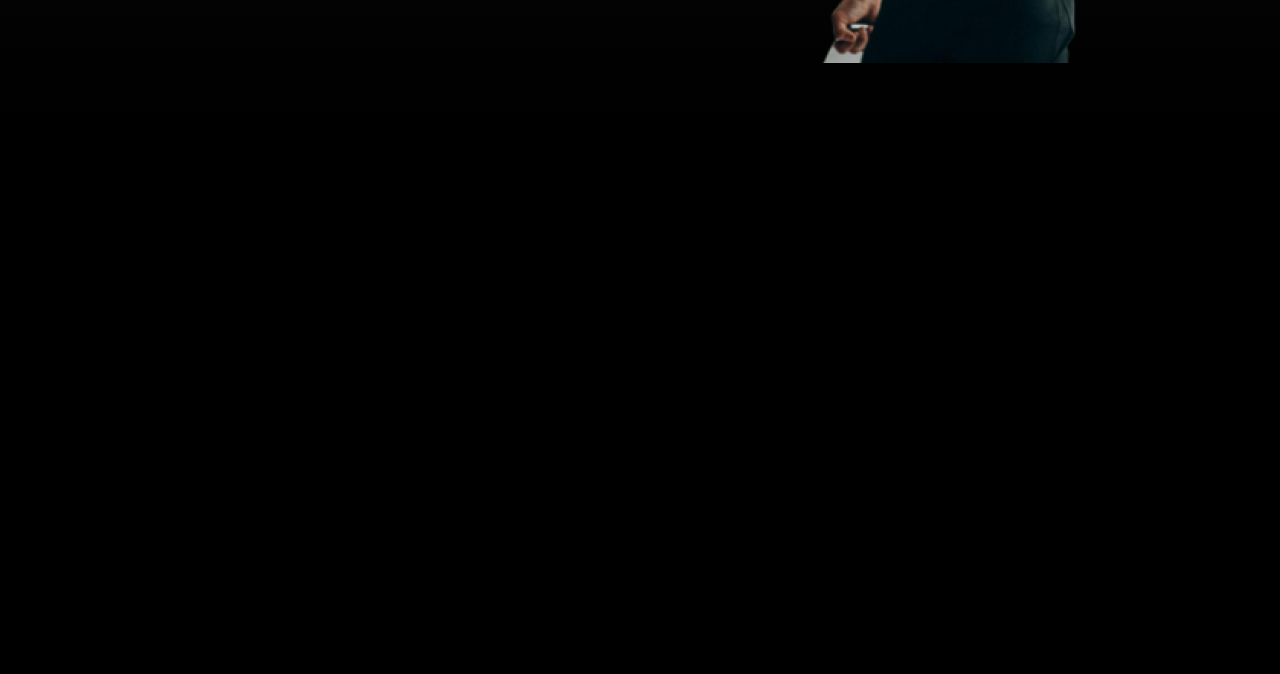
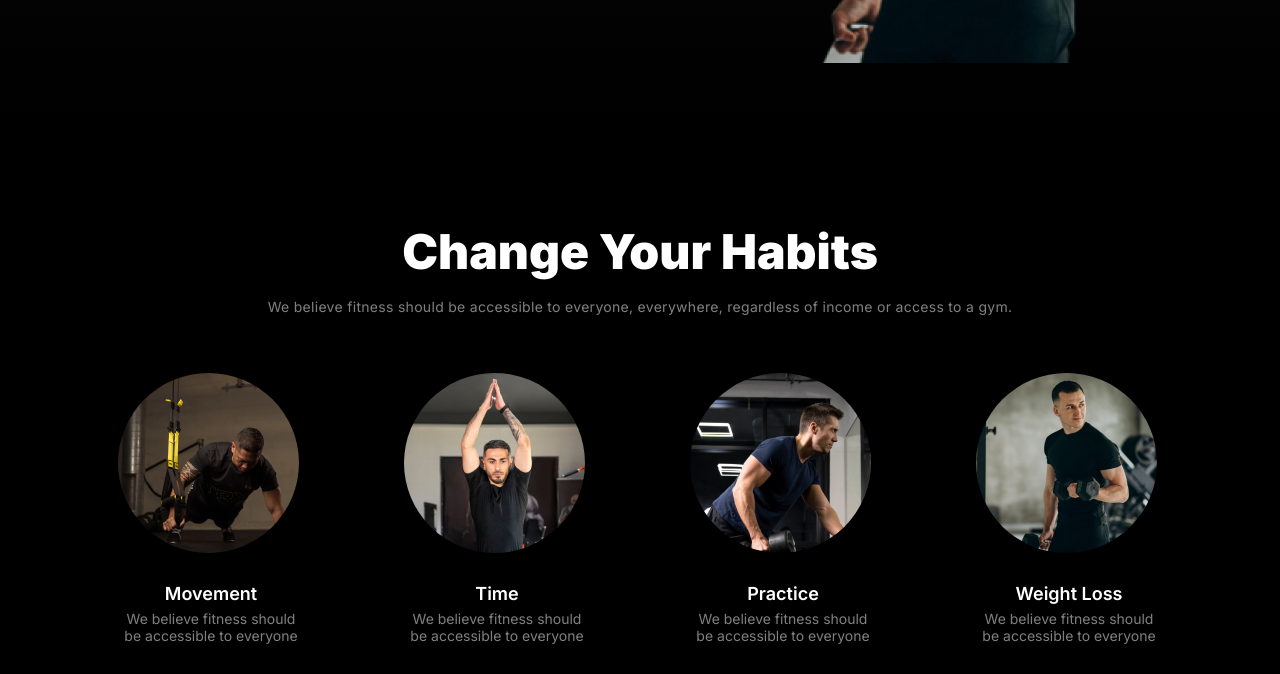
Before and after one commit to Ferdusy111/PH-B10-Assigmnent-02, a plain HTML site: page index.html in a window 1280 px wide. Shown: the part 638-1312 px from the top of the page. Before the commit the page ends 800 px from the top, so only its background shows below. Drawn offline with Linux system fonts and the light colour scheme.

Commit message:
added change habit section

```diff
--- a/index.html
+++ b/index.html
@@ -59,8 +59,35 @@
     </header>
     <main>
     <!--2nd part -->
-    <section>
-
+    <section class="change-habit">
+        <div class="habit-container">
+               <h2 class="habit-title title">Change Your Habits</h2>
+               <p class="habit-subtitle description">We believe fitness should be accessible to everyone,
+                everywhere, regardless of income or
+                access to a gym.</p>
+            <div class="habit-item">
+               <div class="habit">
+                    <img class="habit-img" src="images/image 3.png" alt="">
+                    <p class="habit-name">Movement</p>
+                    <p class="habit-text">We believe fitness should be accessible to everyone</p>
+                </div>
+                <div class="habit">
+                    <img class="habit-img" src="images/image 2.png" alt="">
+                    <p class="habit-name">Time</p>
+                    <p class="habit-text">We believe fitness should be accessible to everyone</p>
+                </div>
+                <div class="habit">
+                    <img class="habit-img" src="images/image 4.png" alt="">
+                    <p class="habit-name">Practice</p>
+                    <p class="habit-text">We believe fitness should be accessible to everyone</p>
+                </div>
+                <div class="habit">
+                    <img class="habit-img" src="images/image 5.png" alt="">
+                    <p class="habit-name">Weight Loss</p>
+                    <p class="habit-text">We believe fitness should be accessible to everyone</p>
+                </div>
+            </div>
+        </div>
     </section>
 
     </main>
--- a/styles/media.css
+++ b/styles/media.css
@@ -1,6 +1,6 @@
 /* ------------------------Responsive navbar------------------------- */
 /* For medium device */
-@media screen and (min-width:576px) and (max-width:992px) {
+@media screen and (min-width:577px) and (max-width:992px) {
     .navbar{
         max-width: 90%;
     }
@@ -20,7 +20,7 @@
 }
 /* ------------------------------Responsive header-------------------------- */
 /* For medium device */
-@media screen and (min-width:576px) and (max-width:992px) {
+@media screen and (min-width:577px) and (max-width:992px) {
     header .banner{
         flex-direction: column;
     }
@@ -74,4 +74,50 @@
         transform: translate(20px,175px);
     }
 }
-/* ------------------Responsive */
+/* ------------------Responsive change habit section-------------------------- */
+/* For medium device */
+@media screen and (min-width:577px) and (max-width:992px) {
+    .change-habit{
+        width:566px;
+        height:850px;
+        margin: 0 auto;
+        /* border: 2px solid yellowgreen; */
+        margin-top: 600px;
+    }
+    .habit-title{
+        margin-bottom: 15px;
+    }
+    .habit-subtitle{
+        margin-bottom: 100px;
+    }
+    .habit-item{
+        display: grid;
+        grid-template-columns: repeat(2,2fr);
+        gap: 30px;
+    }
+    .habit{
+        width: 65%;
+        margin-left: 18%;
+    }
+}
+/* for small device */
+@media screen and (max-width:576px) {
+    .change-habit{
+        margin-top: 600px;
+        width: 100%;
+    }
+    .habit-title{
+        max-width: 95%;
+        /* border: 2px solid red; */
+    }
+    .habit-item{
+        display: grid;
+        grid-template-columns: repeat(1,1fr);
+        gap: 30px;
+        align-items: center;
+    }
+    .habit{
+        width: 180px;
+        margin-left: 28%;
+    }
+}
--- a/styles/style.css
+++ b/styles/style.css
@@ -30,6 +30,17 @@ padding: 14px 35px 14px 35px;
 border-radius: 42px;
 background: rgb(230, 83, 60);
 border: none;
+}
+.title{
+    color: rgb(255, 255, 255);
+    font-size: 3rem;
+    font-weight: 900;
+}
+.description{
+    color: rgba(255, 255, 255, 0.5);
+    font-size: 14px;
+    font-weight: 400;
+    margin-top: 14px;
 }
 
 
@@ -194,3 +205,47 @@ header .banner{
     font-size: 13px;
     font-weight: 400;
 }
+/* _________________________________2ND PART____________________________________ */
+.change-habit{
+    width:1044px;
+    height:452px;
+    margin: 0 auto;
+    margin-top: 100px;
+    /* border: 2px solid yellowgreen; */
+}
+.habit-title{
+    text-align: center;
+}
+.habit-subtitle{
+    text-align: center;
+    margin-bottom: 54px;
+    line-height: 24px;
+    letter-spacing: 0.3px;
+}
+.habit-item{
+    display: grid;
+    grid-template-columns: repeat(4,1fr);
+    gap: 100px;
+}
+.habit{
+    height:275px ;
+    /* border: 2px solid red; */
+}
+.habit img{
+    border-radius: 100%;
+}
+.habit-name{
+    color: rgb(255, 255, 255);
+    font-size: 18px;
+    font-weight: 600;
+    text-align: center;
+    margin-top: 26px;
+}
+.habit-text{
+    color: rgba(255, 255, 255, 0.5);
+    font-size: 14px;
+    font-weight: 400;
+    text-align: center;
+    margin-top: 6px;
+}
+/* ___________________________________3RD PART______________________________ */
```
